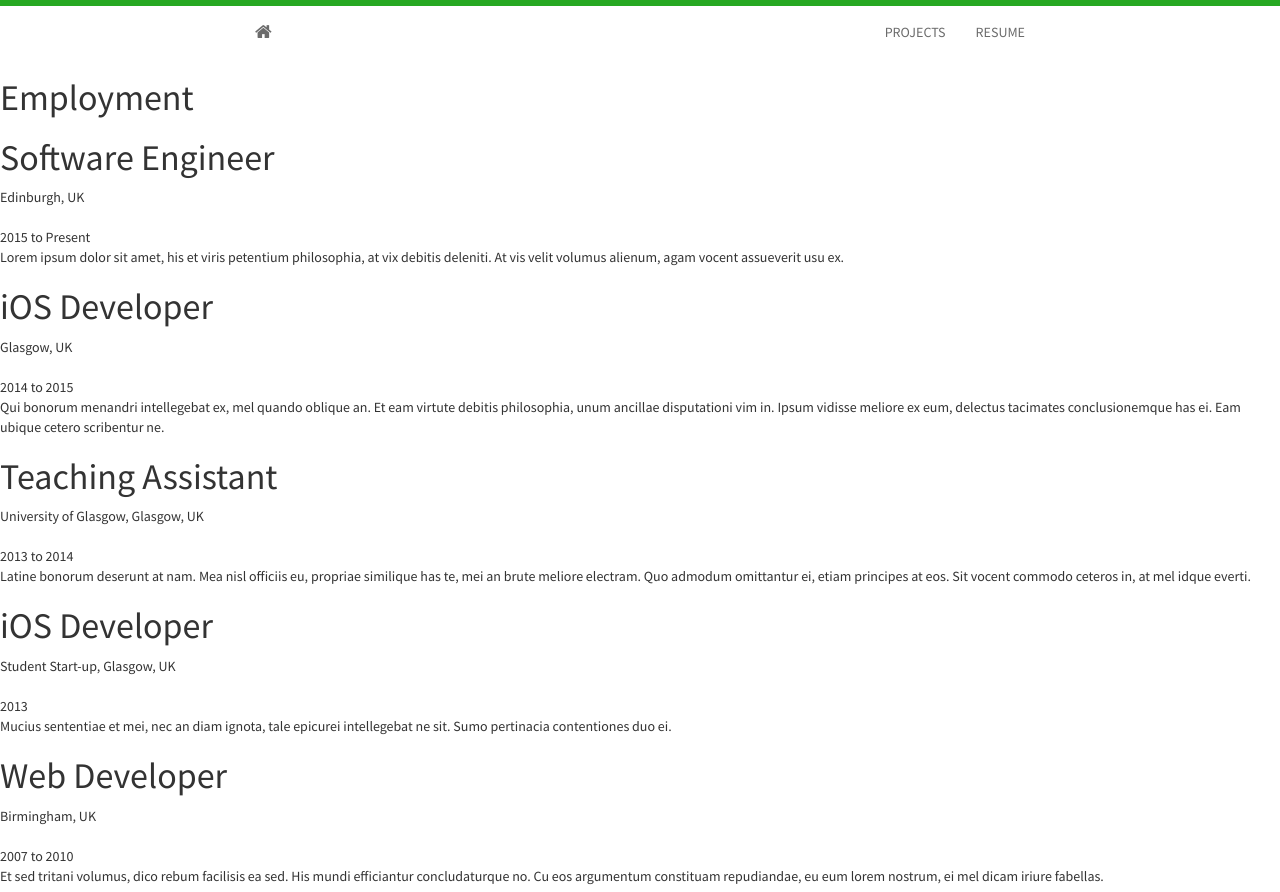
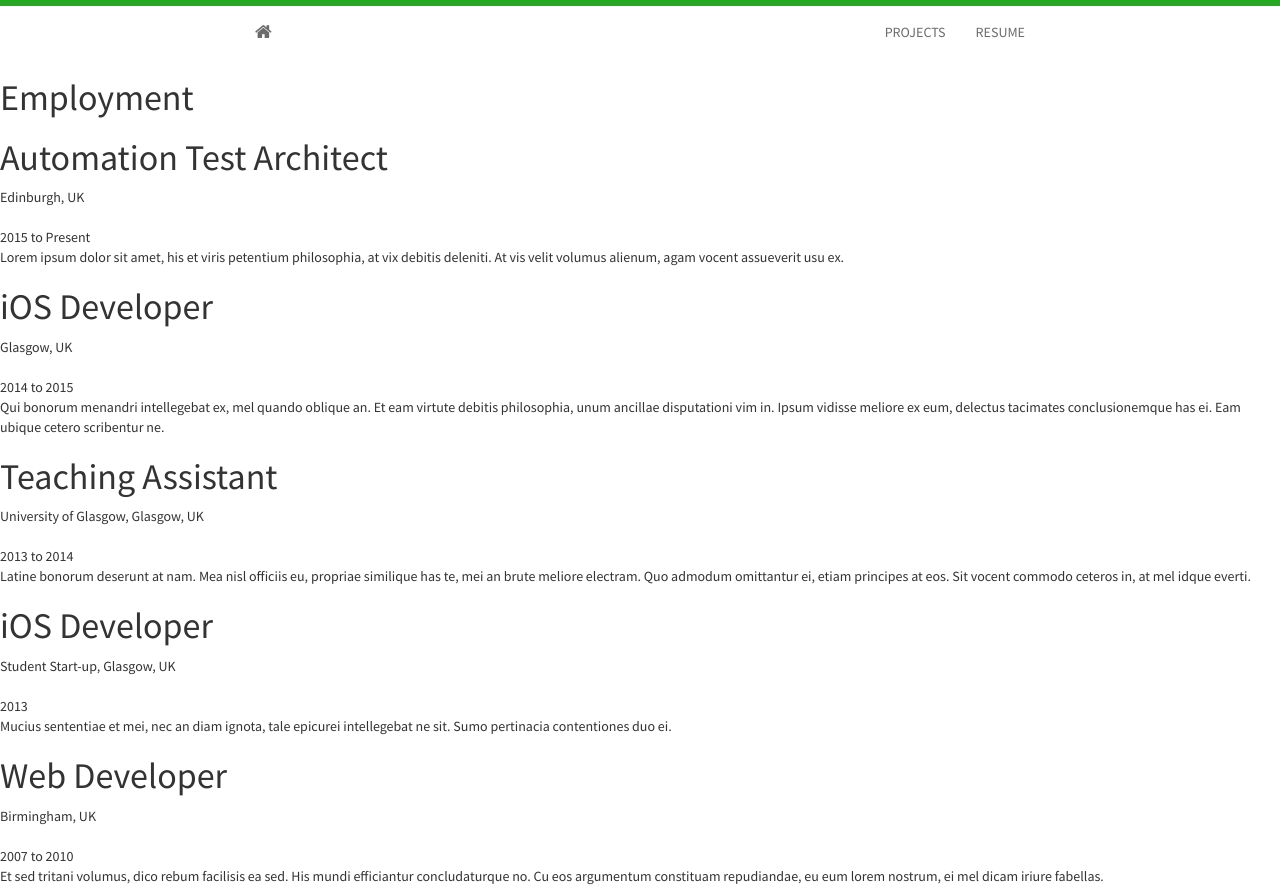
Before and after one commit to arunprakash/arunprakash.github.io, a Jekyll site: the page built from resume.html, in a window 1280 px wide, cut to the strip 0-892 px from the top of the page. Built offline with Jekyll 4.4.1, drawn with Linux system fonts in a browser that asks for light colours; nearby versions of some CDN libraries.

Commit message:
Update employment.html

```diff
--- a/_includes/employment.html
+++ b/_includes/employment.html
@@ -2,7 +2,7 @@
     <h1>Employment</h1>
     <article>
         <header>
-            <h1>Software Engineer</h1>
+            <h1>Automation Test Architect</h1>
             <span><address>Edinburgh, UK</address><time>2015 to Present</time></span>
         </header>
         <p>Lorem ipsum dolor sit amet, his et viris petentium philosophia,
```
